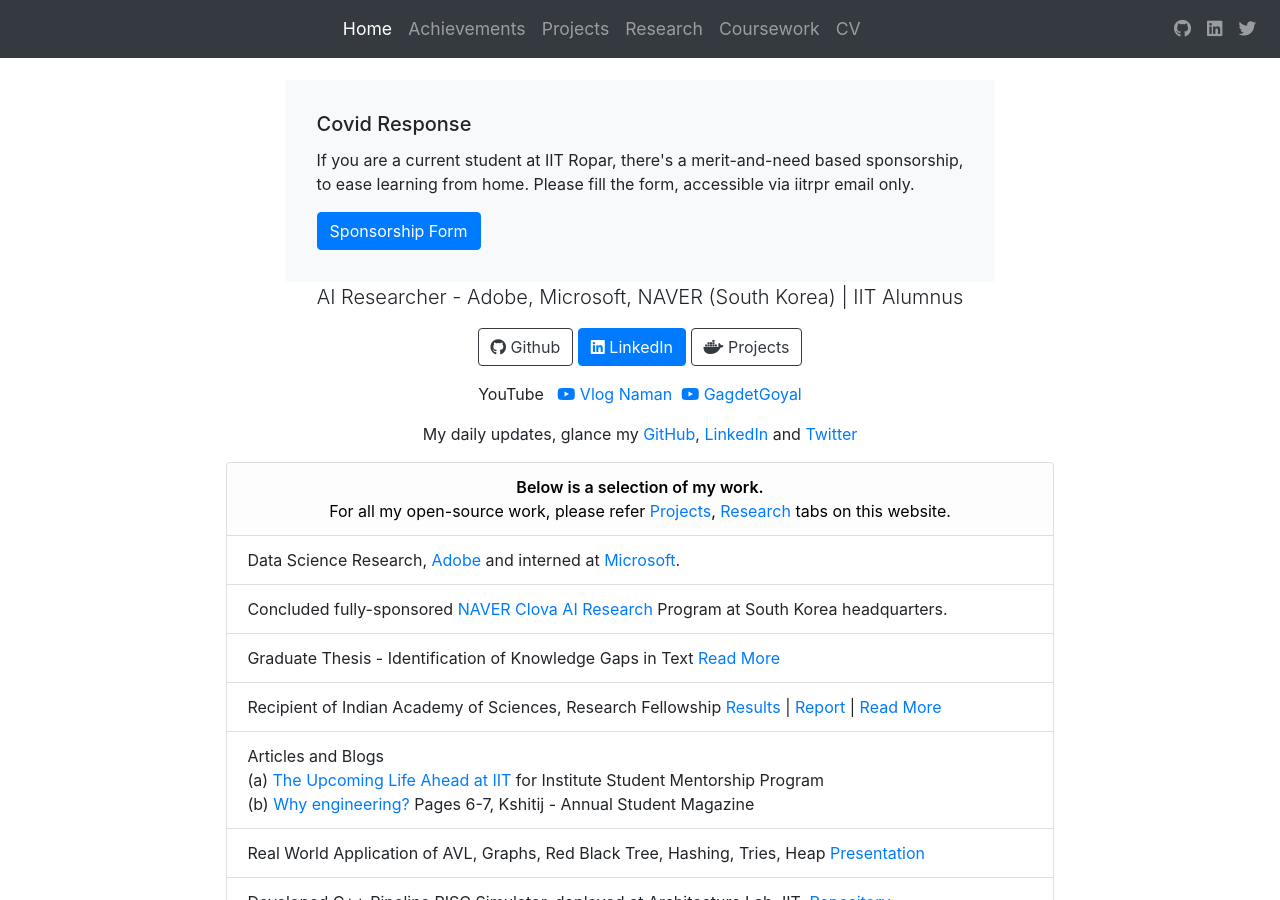
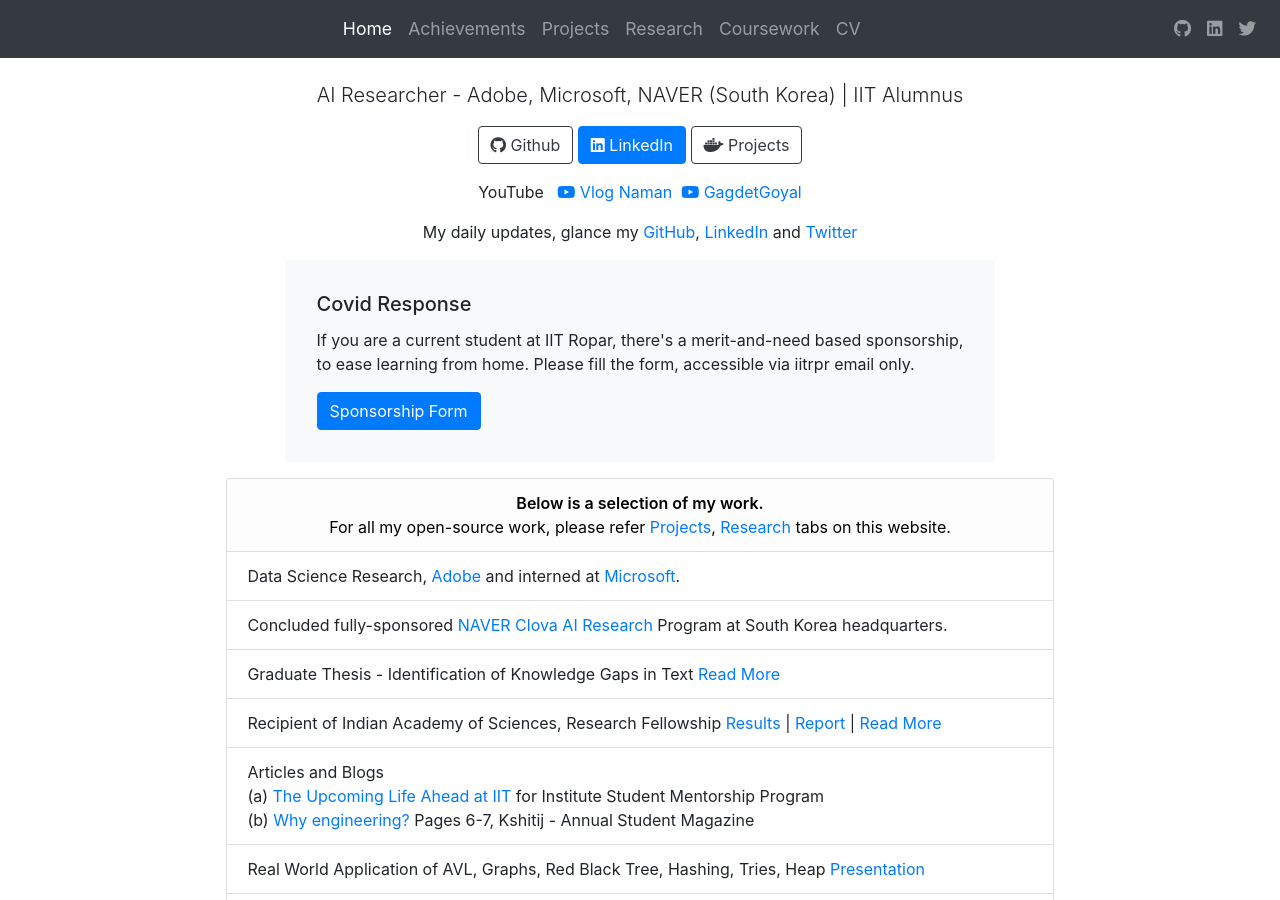
Before and after one commit to thenamangoyal/thenamangoyal.github.io, a Jekyll site: the page built from index.html, in a window 1280 px wide and 900 px high. Built offline with Jekyll 4.4.1, drawn with Linux system fonts in a browser that asks for light colours; nearby versions of some CDN libraries.

Commit message:
move covid response below

```diff
--- a/index.html
+++ b/index.html
@@ -7,13 +7,7 @@ layout: bootstrap
     <!-- <div class="col-sm-8"> -->
 
     <div>
-        <div class="card w-100 bg-light mb-0">
-            <div class="card-body">
-              <h5 class="card-title">Covid Response</h5>
-              <blockquote>If you are a current student at IIT Ropar, there's a merit-and-need based sponsorship,<br> to ease learning from home. Please fill the form, accessible via iitrpr email only.</blockquote>
-              <a href="https://forms.gle/iKDpA1CmcTrAJxHWA" class="btn btn-primary">Sponsorship Form</a>
-            </div>
-        </div>
+
         <!-- <h1 class="jumbotron-heading">Heading</h1> -->
         <p class="text-center lead">
             AI Researcher - Adobe, Microsoft, NAVER (South Korea) | IIT Alumnus
@@ -41,6 +35,13 @@ layout: bootstrap
             href="https://www.linkedin.com/in/goyal-naman/detail/recent-activity/shares/" title="LinkedIn Posts" target="_blank">LinkedIn</a> and <a href="https://twitter.com/thenamangoyal" title="Twitter">Twitter</a>
         </p>
 
+        <div class="card w-100 bg-light mb-0">
+            <div class="card-body">
+              <h5 class="card-title">Covid Response</h5>
+              <blockquote>If you are a current student at IIT Ropar, there's a merit-and-need based sponsorship,<br> to ease learning from home. Please fill the form, accessible via iitrpr email only.</blockquote>
+              <a href="https://forms.gle/iKDpA1CmcTrAJxHWA" class="btn btn-primary">Sponsorship Form</a>
+            </div>
+        </div>
 
         <!-- <p class="text-center">
                 <a target="_blank" href="https://www.linkedin.com/in/goyal-naman"><i class="fab fa-linkedin"></i> &nbsp;linkedin.com/in/goyal-naman</a>
```
